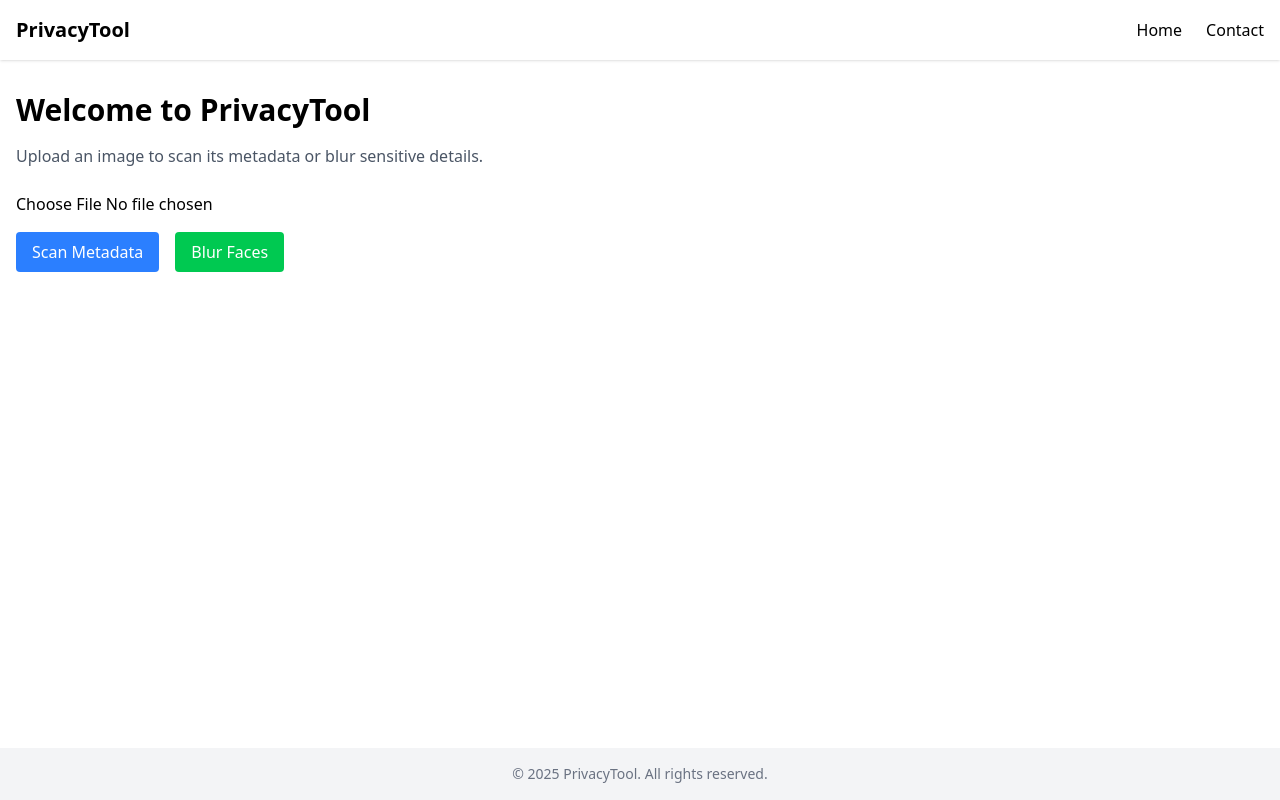
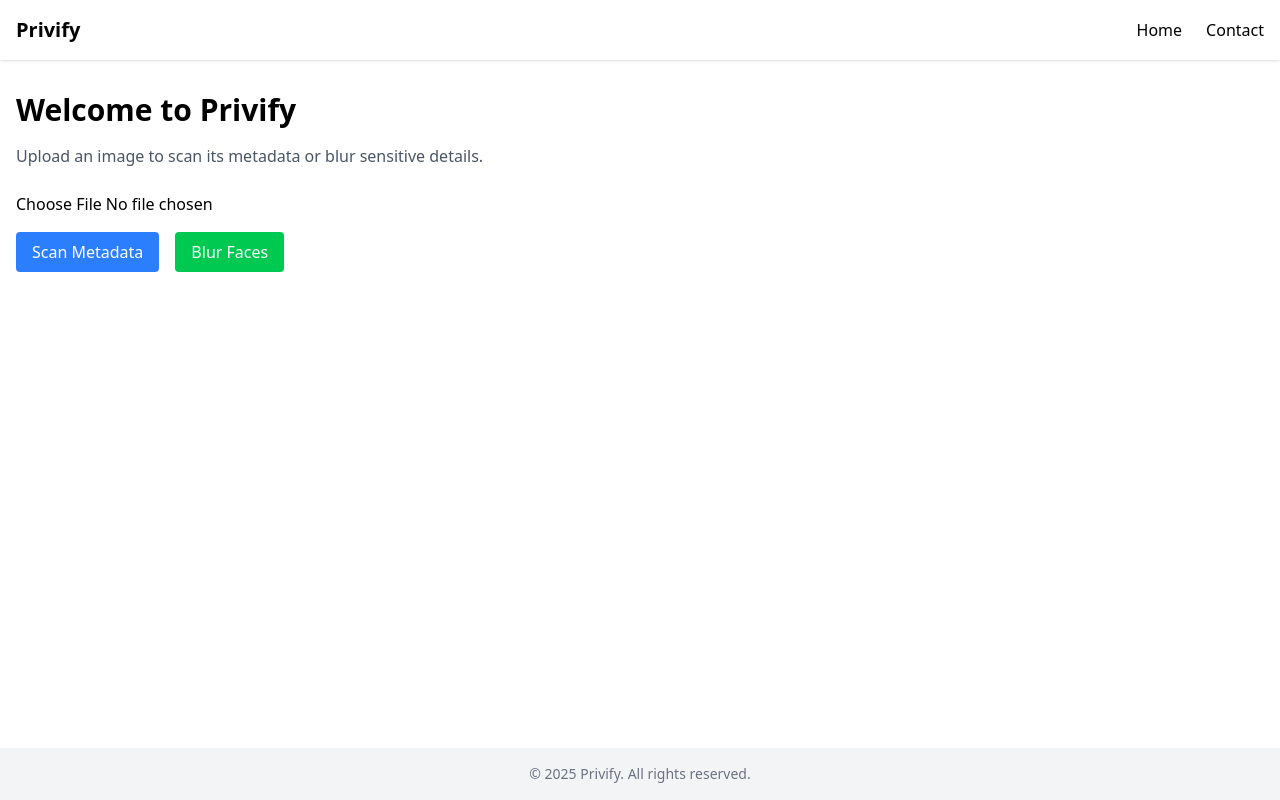
Before and after one commit to khursheedahmedd/Privify, a Next.js app in the folder frontend/: page / in a window 1280 px wide. Built offline with nearby package versions, Linux system fonts and the light colour scheme.

Commit message:
update UI

```diff
--- a/frontend/src/app/components/Footer.jsx
+++ b/frontend/src/app/components/Footer.jsx
@@ -4,7 +4,7 @@ const Footer = () => {
   return (
     <footer className="w-full py-4 bg-gray-100 mt-auto text-center">
       <p className="text-sm text-gray-500">
-        &copy; {new Date().getFullYear()} PrivacyTool. All rights reserved.
+        &copy; {new Date().getFullYear()} Privify. All rights reserved.
       </p>
     </footer>
   )
--- a/frontend/src/app/components/Hero.jsx
+++ b/frontend/src/app/components/Hero.jsx
@@ -25,7 +25,7 @@ export default function Home() {
       const formData = new FormData()
       formData.append('file', selectedFile)
 
-      const response = await fetch('http://localhost:5000/metadata/scan', {
+      const response = await fetch('http://127.0.0.1:5000/metadata/scan', {
         method: 'POST',
         body: formData,
       })
@@ -50,7 +50,7 @@ export default function Home() {
       const formData = new FormData()
       formData.append('file', selectedFile)
 
-      const response = await fetch('http://localhost:5000/privacy/filter', {
+      const response = await fetch(' http://127.0.0.1:5000/privacy/filter', {
         method: 'POST',
         body: formData,
       })
@@ -80,7 +80,7 @@ export default function Home() {
         animate={{ opacity: 1, y: 0 }}
         transition={{ duration: 0.5 }}
       >
-        <h1 className="text-3xl font-bold mb-4">Welcome to PrivacyTool</h1>
+        <h1 className="text-3xl font-bold mb-4">Welcome to Privify</h1>
         <p className="mb-6 text-gray-600">
           Upload an image to scan its metadata or blur sensitive details.
         </p>
--- a/frontend/src/app/components/Navbar.jsx
+++ b/frontend/src/app/components/Navbar.jsx
@@ -14,7 +14,7 @@ const Navbar = () => {
   return (
     <nav className="w-full shadow p-4 flex items-center justify-between">
       <div className="text-xl font-bold">
-        <Link href="/">PrivacyTool</Link>
+        <Link href="/">Privify</Link>
       </div>
       {/* Hamburger Menu (Mobile) */}
       <div className="md:hidden">
```
